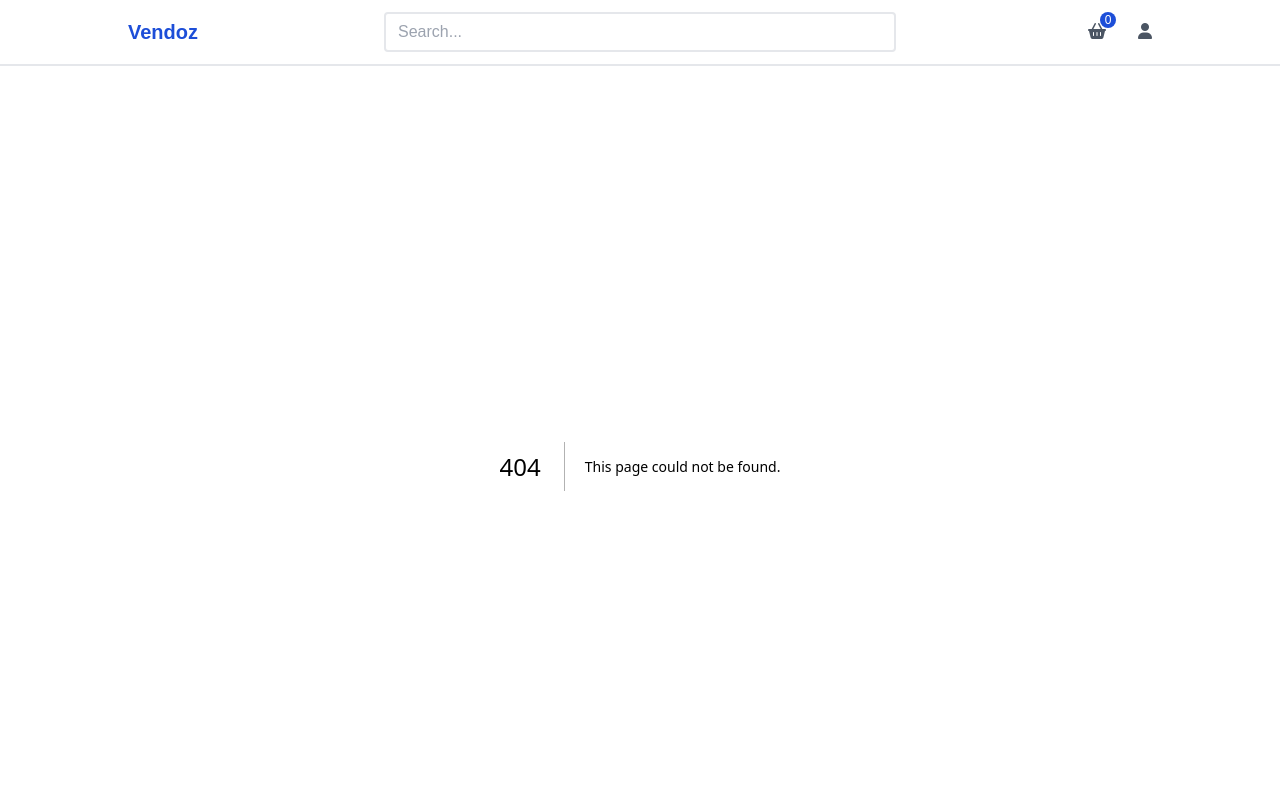
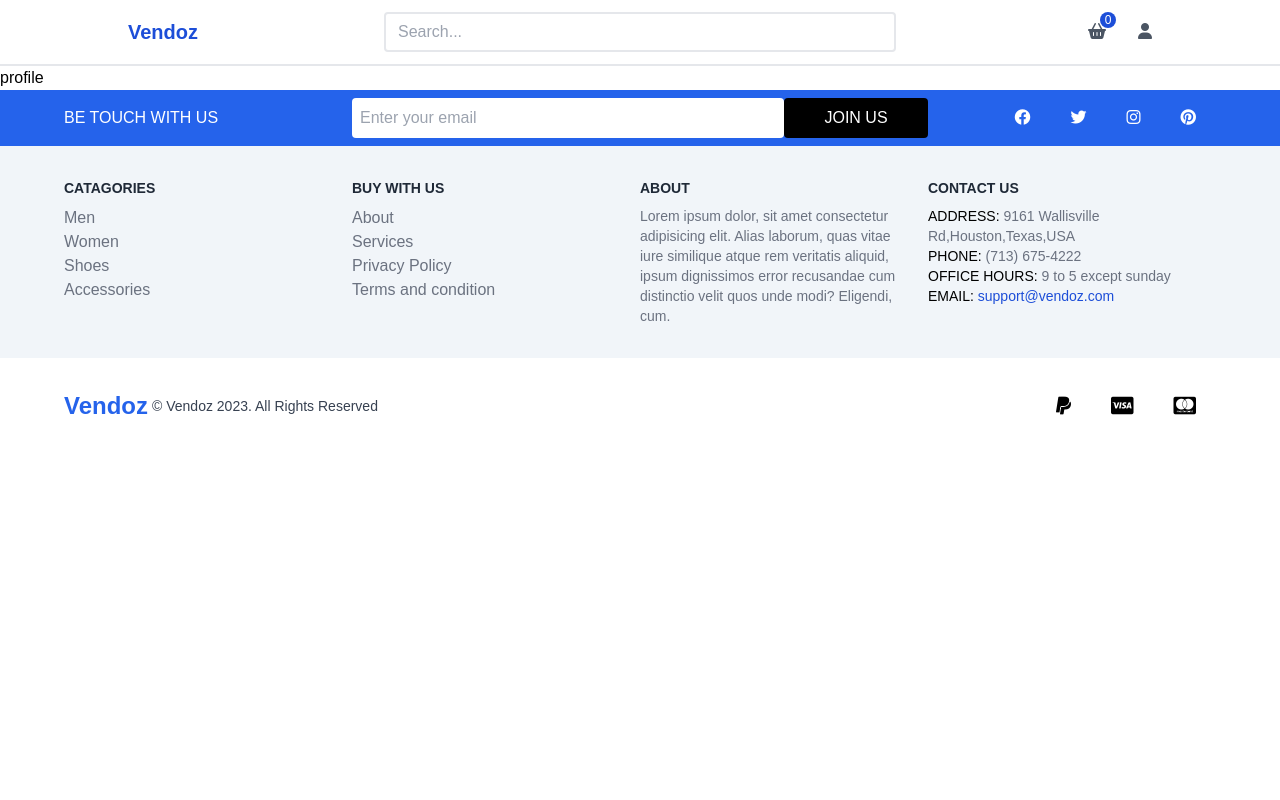
Before and after one commit to mirsahib/vendoz, a Next.js app in the folder frontend/: page /user/profile in a window 1280 px wide. Before the commit this address had no page. Shown: the top 800 px of the page. Built offline with nearby package versions, Linux system fonts and the light colour scheme; a web font is replaced by a local one.

Commit message:
:hammer: Add profile page

```diff
--- /dev/null
+++ b/frontend/src/pages/user/profile.tsx
@@ -0,0 +1,7 @@
+import React from 'react'
+
+export default function profile() {
+  return (
+    <div>profile</div>
+  )
+}
```
